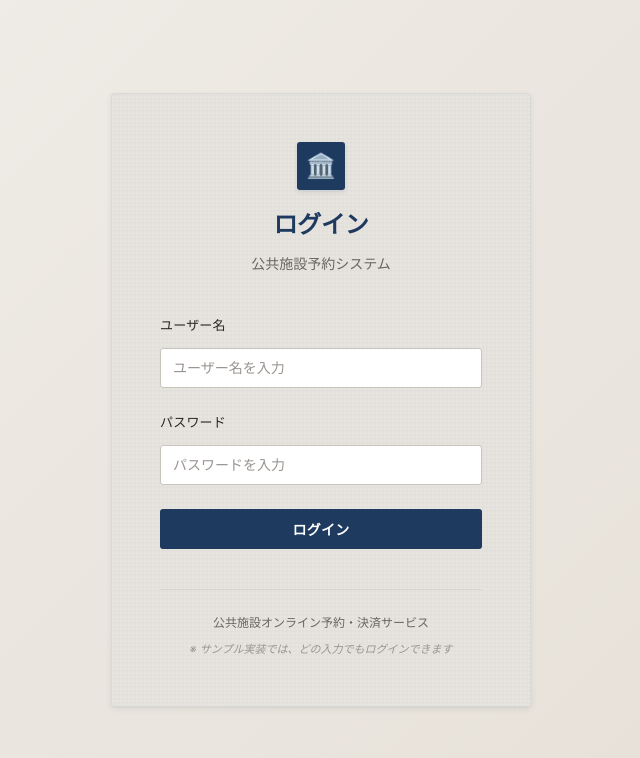
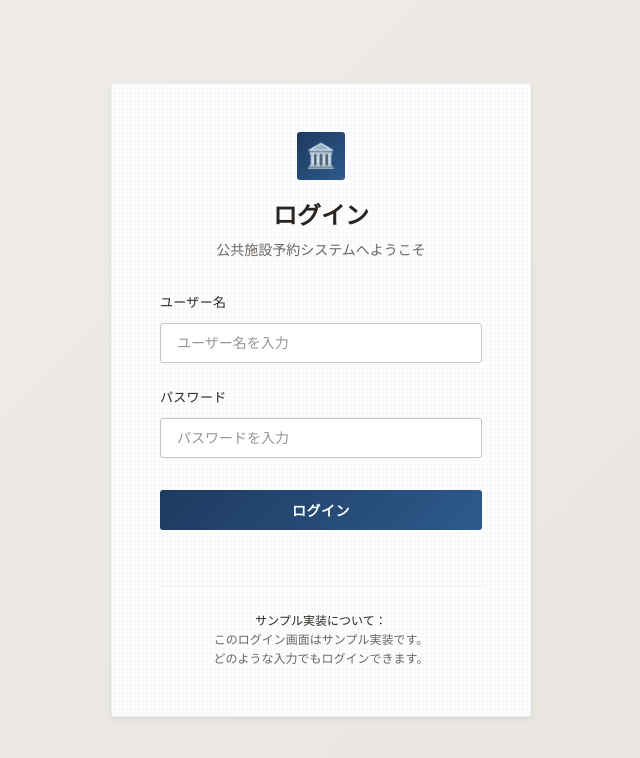
Before and after one commit to aivicdemo/session-1788-4e8096969e05, a plain HTML site: page login.html in a window 1280 px wide. Shown: the whole page, without its empty margins (319-959 px from the left). Drawn offline with Linux system fonts and the light colour scheme.

```diff
--- a/login.html
+++ b/login.html
@@ -133,23 +133,23 @@
 
     body {
       font-family: var(--font-family);
-      background: linear-gradient(135deg, var(--bg-main) 0%, #e5dfd6 100%);
+      background: linear-gradient(135deg, var(--bg-main) 0%, var(--bg-card) 100%);
       background-attachment: fixed;
+      color: var(--text);
       display: flex;
       align-items: center;
       justify-content: center;
-      color: var(--text);
-      line-height: 1.6;
+      min-height: 100vh;
+      padding: var(--space-unit) * 2;
     }
 
     .login-container {
       width: 100%;
       max-width: 420px;
-      padding: var(--space-unit) * 2;
     }
 
     .login-card {
-      background: var(--bg-card);
+      background: var(--input-bg);
       border: var(--border-width) solid var(--card-border-color);
       border-radius: var(--radius-card);
       box-shadow: var(--shadow-card);
@@ -161,36 +161,34 @@
 
     .login-header {
       text-align: center;
-      margin-bottom: calc(var(--space-unit) * 5);
+      margin-bottom: calc(var(--space-unit) * 4);
     }
 
-    .login-logo {
+    .login-header-icon {
       width: 48px;
       height: 48px;
       margin: 0 auto calc(var(--space-unit) * 2);
-      background: var(--primary);
+      background: linear-gradient(135deg, var(--primary) 0%, var(--primary-light) 100%);
       border-radius: var(--radius-control);
       display: flex;
       align-items: center;
       justify-content: center;
-      font-weight: 700;
-      color: #ffffff;
+      color: white;
       font-size: 24px;
-      box-shadow: 0 2px 4px rgba(30, 58, 95, 0.12);
+      font-weight: 600;
     }
 
-    .login-title {
+    .login-header h1 {
       font-size: 24px;
       font-weight: 600;
-      color: var(--primary);
+      color: var(--text);
       margin-bottom: calc(var(--space-unit) * 1);
-      letter-spacing: -0.3px;
     }
 
-    .login-subtitle {
+    .login-header p {
       font-size: 14px;
       color: var(--text-muted);
-      margin-bottom: 0;
+      line-height: 1.5;
     }
 
     .login-form {
@@ -205,62 +203,58 @@
       gap: calc(var(--space-unit) * 1.5);
     }
 
-    .form-label {
+    .form-group label {
       font-size: 13px;
       font-weight: 500;
       color: var(--text);
-      letter-spacing: 0.2px;
+      letter-spacing: 0.3px;
     }
 
-    .form-input {
-      width: 100%;
+    .form-group input {
       height: var(--control-height);
-      padding: 0 calc(var(--space-unit) * 1.5);
+      padding: 0 calc(var(--space-unit) * 2);
       border: var(--border-width) solid var(--input-border);
       border-radius: var(--radius-control);
       background: var(--input-bg);
       color: var(--input-text);
+      font-size: 14px;
       font-family: var(--font-family);
-      font-size: 14px;
       transition: border-color var(--motion-duration) ease, box-shadow var(--motion-duration) ease;
-      outline: none;
     }
 
-    .form-input::placeholder {
+    .form-group input::placeholder {
       color: var(--input-placeholder);
     }
 
-    .form-input:focus {
+    .form-group input:focus {
+      outline: none;
       border-color: var(--input-border-focus);
-      box-shadow: 0 0 0 3px rgba(30, 58, 95, 0.08);
-    }
-
-    .form-input:hover:not(:focus) {
-      border-color: #b8b3ab;
+      box-shadow: 0 0 0 3px rgba(30, 58, 95, 0.1);
     }
 
     .login-button {
       height: var(--control-height);
-      background: var(--button-primary-bg);
+      background: linear-gradient(135deg, var(--primary) 0%, var(--primary-light) 100%);
       color: var(--button-primary-text);
       border: none;
       border-radius: var(--radius-control);
       font-size: 14px;
       font-weight: 600;
+      letter-spacing: 0.5px;
       cursor: pointer;
-      transition: background-color var(--motion-duration) ease, box-shadow var(--motion-duration) ease;
-      letter-spacing: 0.3px;
-      font-family: var(--font-family);
+      transition: background var(--motion-duration) ease, box-shadow var(--motion-duration) ease, transform var(--motion-duration) ease;
+      margin-top: calc(var(--space-unit) * 1);
     }
 
     .login-button:hover {
-      background: var(--button-primary-hover);
-      box-shadow: 0 4px 8px rgba(30, 58, 95, 0.16);
+      background: linear-gradient(135deg, var(--primary-hover) 0%, var(--primary) 100%);
+      box-shadow: 0 4px 12px rgba(30, 58, 95, 0.15);
+      transform: translateY(-1px);
     }
 
     .login-button:active {
-      transform: translateY(1px);
-      box-shadow: 0 2px 4px rgba(30, 58, 95, 0.12);
+      transform: translateY(0);
+      box-shadow: 0 2px 6px rgba(30, 58, 95, 0.1);
     }
 
     .login-button:focus {
@@ -269,47 +263,48 @@
     }
 
     .login-footer {
-      margin-top: calc(var(--space-unit) * 5);
+      margin-top: calc(var(--space-unit) * 4);
       padding-top: calc(var(--space-unit) * 3);
       border-top: var(--border-width) solid var(--divider-color);
       text-align: center;
       font-size: 12px;
       color: var(--text-muted);
-      line-height: 1.5;
+      line-height: 1.6;
     }
 
-    .login-footer-text {
-      display: block;
-      margin-bottom: calc(var(--space-unit) * 1);
-    }
-
-    .system-info {
-      font-size: 11px;
-      color: #9a9490;
-      font-style: italic;
-      margin-top: calc(var(--space-unit) * 1);
+    .login-footer strong {
+      color: var(--text);
+      font-weight: 500;
     }
 
     @media (max-width: 480px) {
-      .login-container {
-        padding: var(--space-unit);
-      }
-
       .login-card {
         padding: calc(var(--space-unit) * 4);
       }
 
-      .login-title {
+      .login-header h1 {
         font-size: 20px;
       }
 
-      .login-subtitle {
+      .login-header p {
+        font-size: 13px;
+      }
+
+      .form-group label {
+        font-size: 12px;
+      }
+
+      .form-group input {
+        font-size: 16px;
+      }
+
+      .login-button {
         font-size: 13px;
       }
     }
 
     @media (prefers-reduced-motion: reduce) {
-      .form-input,
+      .form-group input,
       .login-button {
         transition: none;
       }
@@ -320,16 +315,15 @@
   <div class="login-container">
     <div class="login-card">
       <div class="login-header">
-        <div class="login-logo">🏛️</div>
-        <h1 class="login-title" data-testid="login-title">ログイン</h1>
-        <p class="login-subtitle">公共施設予約システム</p>
+        <div class="login-header-icon">🏛️</div>
+        <h1 data-testid="login-title">ログイン</h1>
+        <p>公共施設予約システムへようこそ</p>
       </div>
 
-      <form class="login-form" data-testid="login-form" novalidate>
+      <form data-testid="login-form" class="login-form" novalidate>
         <div class="form-group">
-          <label class="form-label" for="username">ユーザー名</label>
+          <label for="username">ユーザー名</label>
           <input
-            class="form-input"
             type="text"
             id="username"
             name="username"
@@ -340,9 +334,8 @@
         </div>
 
         <div class="form-group">
-          <label class="form-label" for="password">パスワード</label>
+          <label for="password">パスワード</label>
           <input
-            class="form-input"
             type="password"
             id="password"
             name="password"
@@ -352,19 +345,16 @@
           >
         </div>
 
-        <button
-          class="login-button"
-          type="submit"
-          data-testid="login-button"
-        >
+        <button type="submit" data-testid="login-button" class="login-button">
           ログイン
         </button>
+
+        <div class="login-footer">
+          <p><strong>サンプル実装について：</strong><br>
+          このログイン画面はサンプル実装です。<br>
+          どのような入力でもログインできます。</p>
+        </div>
       </form>
-
-      <div class="login-footer">
-        <span class="login-footer-text">公共施設オンライン予約・決済サービス</span>
-        <span class="system-info">※ サンプル実装では、どの入力でもログインできます</span>
-      </div>
     </div>
   </div>
 
```
